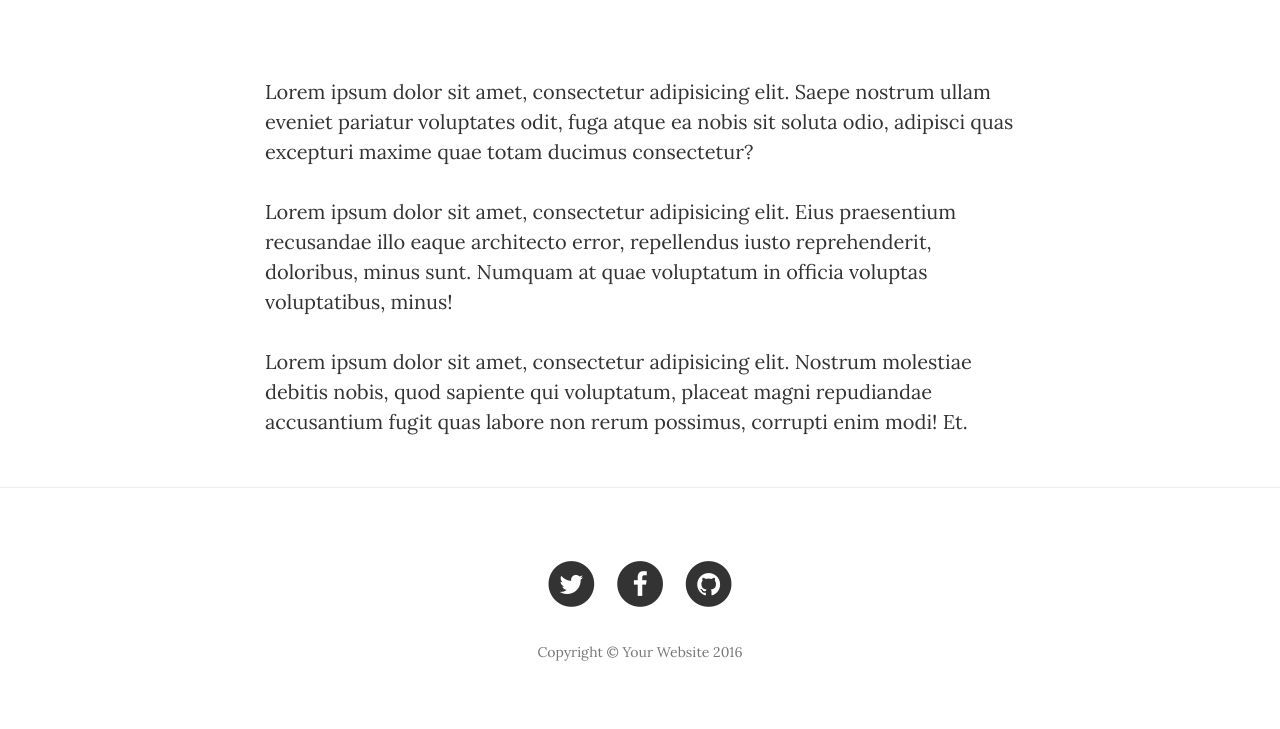
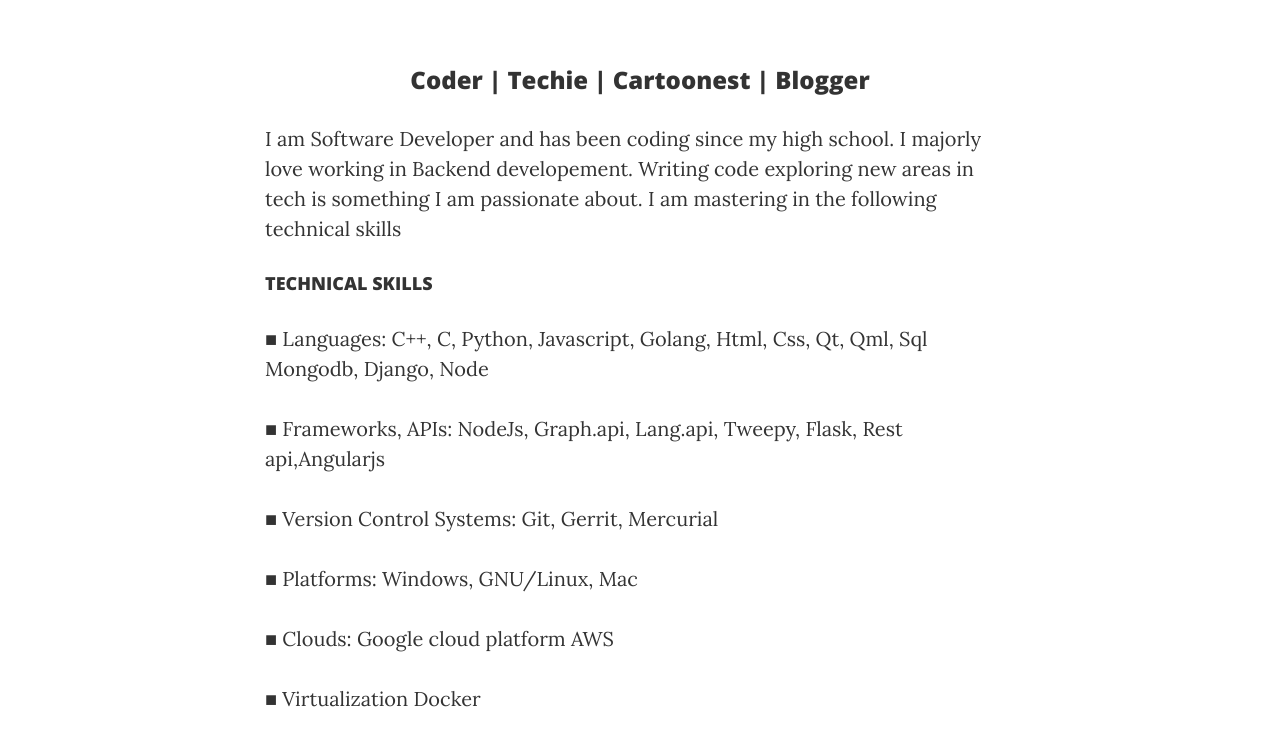
Before and after one commit to clock21am/clock21am.github.io, a website: page about.html in a window 1280 px wide. Shown: the part 451-1180 px from the top of the page. Drawn offline with nearby package versions, Linux system fonts and the light colour scheme.

Commit message:
edit bio

```diff
--- a/about.html
+++ b/about.html
@@ -87,9 +87,16 @@
     <div class="container">
         <div class="row">
             <div class="col-lg-8 col-lg-offset-2 col-md-10 col-md-offset-1">
-                <p>Lorem ipsum dolor sit amet, consectetur adipisicing elit. Saepe nostrum ullam eveniet pariatur voluptates odit, fuga atque ea nobis sit soluta odio, adipisci quas excepturi maxime quae totam ducimus consectetur?</p>
-                <p>Lorem ipsum dolor sit amet, consectetur adipisicing elit. Eius praesentium recusandae illo eaque architecto error, repellendus iusto reprehenderit, doloribus, minus sunt. Numquam at quae voluptatum in officia voluptas voluptatibus, minus!</p>
-                <p>Lorem ipsum dolor sit amet, consectetur adipisicing elit. Nostrum molestiae debitis nobis, quod sapiente qui voluptatum, placeat magni repudiandae accusantium fugit quas labore non rerum possimus, corrupti enim modi! Et.</p>
+                <h3><center>Coder | Techie | Cartoonest | Blogger</center></h3>
+                <p> I am Software Developer and has been coding since my high school. I majorly love working in Backend developement. Writing code exploring new areas in tech is something I am passionate about. I am mastering in the following technical skills
+                </p>
+                <h4>TECHNICAL SKILLS</h4>
+                <p>■ Languages: C++, C, Python, Javascript, Golang, Html, Css, Qt, Qml, Sql Mongodb, Django, Node</p>
+                <p>■ Frameworks, APIs: NodeJs, Graph.api, Lang.api, Tweepy, Flask, Rest api,Angularjs</p>
+                <p>■ Version Control Systems: Git, Gerrit, Mercurial</p>
+                <p>■ Platforms: Windows, GNU/Linux, Mac</p>
+                <p>■ Clouds: Google cloud platform AWS</p>
+                <p>■ Virtualization Docker </p>
             </div>
         </div>
     </div>
```
Also changed, not shown: index.html (+2 -2 lines).
